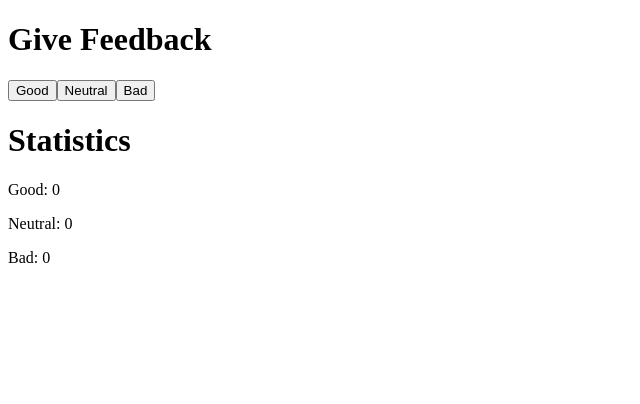
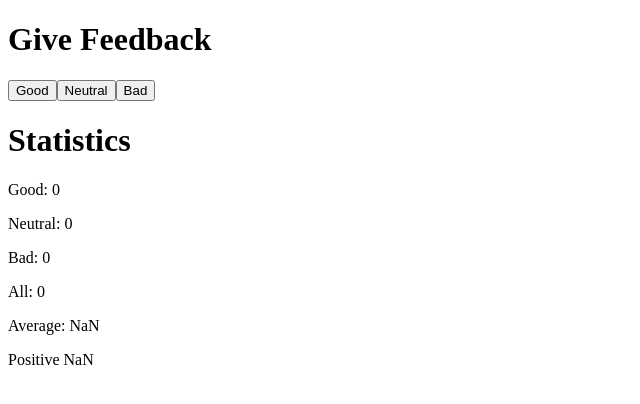
Before and after one commit to fccc2aa3e29/fullstack-open, a React (Create React App) app in the folder part1/unicafe/: page / in a window 1280 px wide. Shown: the top 404 px of the page, without its empty margins (0-640 px from the left). Built offline with nearby package versions, Linux system fonts and the light colour scheme.

Commit message:
Exercise 1.7

```diff
--- a/part1/unicafe/src/App.js
+++ b/part1/unicafe/src/App.js
@@ -10,7 +10,7 @@ const Button = (props) => {
 
 const Display = (props) => {
   return (
-    <p>{props.text} {props.count}</p>
+    <p>{props.text} {props.stat}</p>
   )
 }
 
@@ -20,6 +20,8 @@ const App = () => {
   const [neutral, setNeutral] = useState(0)
   const [bad, setBad] = useState(0)
 
+  const all = good + bad + neutral
+
   return (
     <div>
       <h1>Give Feedback</h1>
@@ -28,9 +30,12 @@ const App = () => {
       <Button handleClick={() => setBad(bad + 1)} text='Bad' />
 
       <h1>Statistics</h1>
-      <Display text='Good:' count={good} />
-      <Display text='Neutral:' count={neutral} />
-      <Display text='Bad:' count={bad} />
+      <Display text='Good:' stat={good} />
+      <Display text='Neutral:' stat={neutral} />
+      <Display text='Bad:' stat={bad} />
+      <Display text='All:' stat={all} />
+      <Display text='Average:' stat={(good - bad) / all} />
+      <Display text='Positive' stat={good / all * 100} />
     </div>
   )
 }
```
